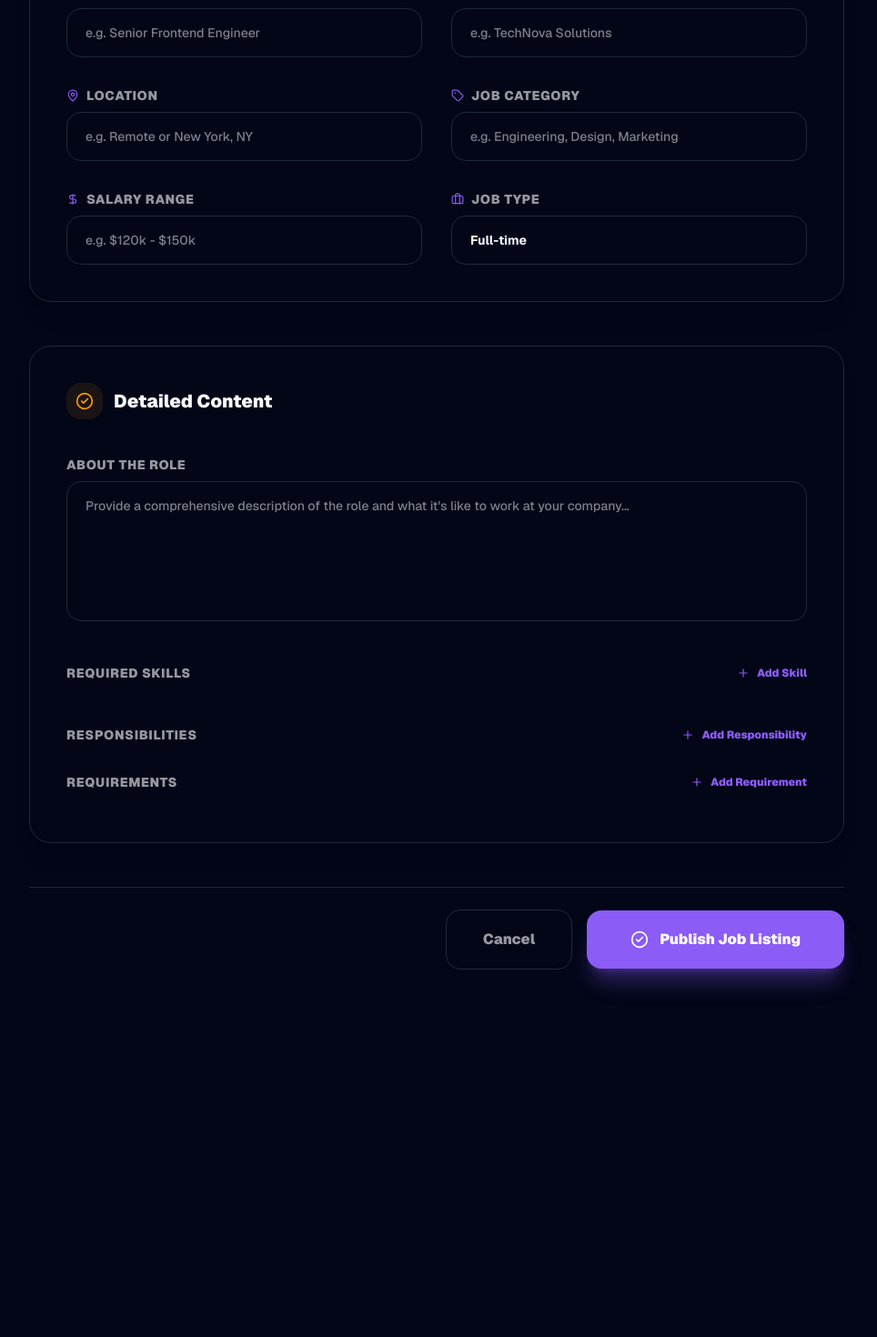
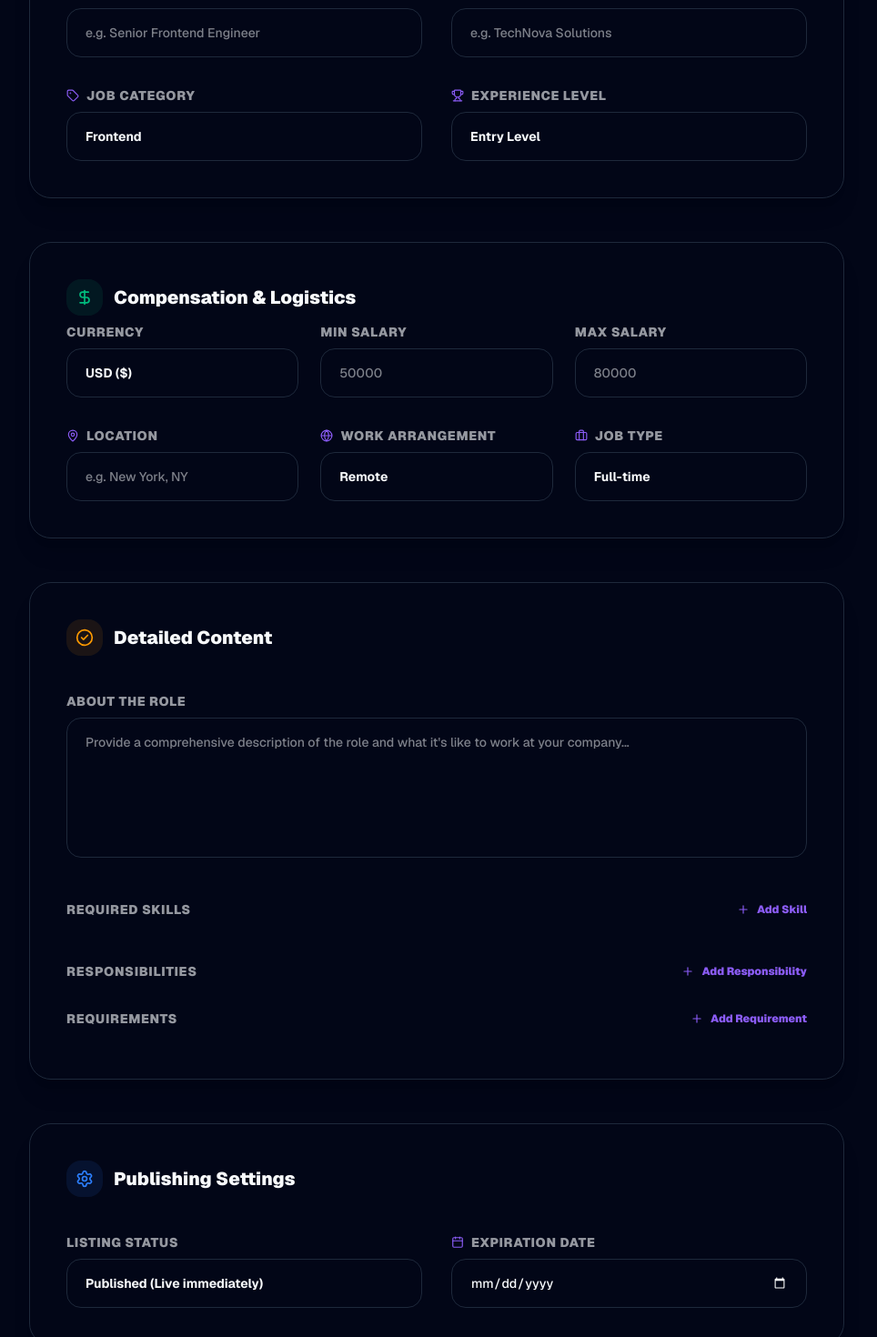
Before and after one commit to KasunLakma/fs-job-board-next-js-webapp, a Next.js app: page /recruiter-dashboard/jobs/new in a window 1280 px wide. Shown: the part 460-1930 px from the top of the page at 91% size, without its empty margins (160-1124 px from the left). Before the commit the page ends 1654 px from the top, so only its background shows below. Built offline with nearby package versions, Linux system fonts and the light colour scheme.

Commit message:
feat: implement job posting functionality with API route, schema validation, and interactive frontend form

```diff
--- a/app/api/jobs/route.ts
+++ b/app/api/jobs/route.ts
@@ -65,7 +65,9 @@ export async function POST(request: Request) {
       data: {
         ...validatedData,
         slug,
-        postedAt: "Just now", // Placeholder for display
+        postedAt: "Just now",
+        // Ensure expirationDate is a Date object if provided
+        expirationDate: validatedData.expirationDate ? new Date(validatedData.expirationDate) : null,
       },
     });
 
--- a/app/components/PostJobForm.tsx
+++ b/app/components/PostJobForm.tsx
@@ -15,7 +15,11 @@ import {
   CheckCircle2,
   AlertCircle,
   Loader2,
-  ChevronLeft
+  ChevronLeft,
+  Globe,
+  Calendar,
+  Settings,
+  Trophy
 } from "lucide-react";
 import { jobSchema, type JobInput } from "@/lib/validations/job";
 import Link from "next/link";
@@ -34,6 +38,10 @@ export default function PostJobForm() {
     resolver: zodResolver(jobSchema),
     defaultValues: {
       type: "Full-time",
+      workArrangement: "Remote",
+      category: "Frontend",
+      experienceLevel: "Entry Level",
+      currency: "USD",
       status: "Published",
       skills: [""],
       responsibilities: [""],
@@ -60,10 +68,21 @@ export default function PostJobForm() {
     setIsSubmitting(true);
     setError(null);
     try {
+      // Format salary string for legacy/display
+      const salaryDisplay = data.salaryMin && data.salaryMax
+        ? `${data.currency} ${data.salaryMin.toLocaleString()} - ${data.salaryMax.toLocaleString()}`
+        : "Competitive";
+
+      const submissionData = {
+        ...data,
+        salary: salaryDisplay,
+        expirationDate: data.expirationDate ? new Date(data.expirationDate).toISOString() : null,
+      };
+
       const response = await fetch("/api/jobs", {
         method: "POST",
         headers: { "Content-Type": "application/json" },
-        body: JSON.stringify(data),
+        body: JSON.stringify(submissionData),
       });
 
       if (!response.ok) {
@@ -112,7 +131,7 @@ export default function PostJobForm() {
             Post a <span className="text-primary">New Job</span>
           </h1>
           <p className="mt-4 text-lg text-foreground/60 max-w-2xl">
-            Fill in the details below to create a professional job listing. Your post will be visible to thousands of potential candidates.
+            Create a professional job listing. Applications will be managed directly through the recruiter dashboard.
           </p>
         </div>
 
@@ -149,28 +168,97 @@ export default function PostJobForm() {
               />
             </InputWrapper>
 
-            <InputWrapper label="Location" error={errors.location} icon={MapPin}>
+            <InputWrapper label="Job Category" error={errors.category} icon={Tag}>
+              <select
+                {...register("category")}
+                className="w-full rounded-2xl border border-border bg-background px-5 py-4 text-sm font-bold outline-none focus:ring-2 focus:ring-primary/20 focus:border-primary/50 transition-all appearance-none cursor-pointer"
+              >
+                <option value="Frontend">Frontend</option>
+                <option value="Backend">Backend</option>
+                <option value="Full Stack">Full Stack</option>
+                <option value="DevOps">DevOps</option>
+                <option value="Design">Design</option>
+                <option value="Marketing">Marketing</option>
+                <option value="Data Science">Data Science</option>
+                <option value="Mobile">Mobile</option>
+                <option value="Security">Security</option>
+                <option value="Other">Other</option>
+              </select>
+            </InputWrapper>
+
+            <InputWrapper label="Experience Level" error={errors.experienceLevel} icon={Trophy}>
+              <select
+                {...register("experienceLevel")}
+                className="w-full rounded-2xl border border-border bg-background px-5 py-4 text-sm font-bold outline-none focus:ring-2 focus:ring-primary/20 focus:border-primary/50 transition-all appearance-none cursor-pointer"
+              >
+                <option value="Entry Level">Entry Level</option>
+                <option value="Mid Level">Mid Level</option>
+                <option value="Senior">Senior</option>
+                <option value="Lead">Lead</option>
+              </select>
+            </InputWrapper>
+          </div>
+        </div>
+
+        {/* Section 2: Compensation & Logistics */}
+        <div className="p-8 sm:p-10 rounded-3xl bg-card border border-border shadow-xl space-y-8">
+          <div className="flex items-center gap-3 mb-2">
+            <div className="h-10 w-10 rounded-2xl bg-emerald-500/10 flex items-center justify-center text-emerald-500">
+              <DollarSign size={20} />
+            </div>
+            <h2 className="text-xl font-black text-foreground">Compensation & Logistics</h2>
+          </div>
+
+          <div className="grid grid-cols-1 md:grid-cols-3 gap-6">
+            <InputWrapper label="Currency" error={errors.currency}>
+              <select
+                {...register("currency")}
+                className="w-full rounded-2xl border border-border bg-background px-5 py-4 text-sm font-bold outline-none focus:ring-2 focus:ring-primary/20 focus:border-primary/50 transition-all appearance-none cursor-pointer"
+              >
+                <option value="USD">USD ($)</option>
+                <option value="EUR">EUR (€)</option>
+                <option value="GBP">GBP (£)</option>
+                <option value="JPY">JPY (¥)</option>
+              </select>
+            </InputWrapper>
+
+            <InputWrapper label="Min Salary" error={errors.salaryMin}>
               <input
-                {...register("location")}
-                placeholder="e.g. Remote or New York, NY"
+                type="number"
+                {...register("salaryMin")}
+                placeholder="50000"
                 className="w-full rounded-2xl border border-border bg-background px-5 py-4 text-sm font-medium outline-none focus:ring-2 focus:ring-primary/20 focus:border-primary/50 transition-all"
               />
             </InputWrapper>
 
-            <InputWrapper label="Job Category" error={errors.category} icon={Tag}>
+            <InputWrapper label="Max Salary" error={errors.salaryMax}>
               <input
-                {...register("category")}
-                placeholder="e.g. Engineering, Design, Marketing"
+                type="number"
+                {...register("salaryMax")}
+                placeholder="80000"
+                className="w-full rounded-2xl border border-border bg-background px-5 py-4 text-sm font-medium outline-none focus:ring-2 focus:ring-primary/20 focus:border-primary/50 transition-all"
+              />
+            </InputWrapper>
+          </div>
+
+          <div className="grid grid-cols-1 md:grid-cols-3 gap-6">
+            <InputWrapper label="Location" error={errors.location} icon={MapPin}>
+              <input
+                {...register("location")}
+                placeholder="e.g. New York, NY"
                 className="w-full rounded-2xl border border-border bg-background px-5 py-4 text-sm font-medium outline-none focus:ring-2 focus:ring-primary/20 focus:border-primary/50 transition-all"
               />
             </InputWrapper>
 
-            <InputWrapper label="Salary Range" error={errors.salary} icon={DollarSign}>
-              <input
-                {...register("salary")}
-                placeholder="e.g. $120k - $150k"
-                className="w-full rounded-2xl border border-border bg-background px-5 py-4 text-sm font-medium outline-none focus:ring-2 focus:ring-primary/20 focus:border-primary/50 transition-all"
-              />
+            <InputWrapper label="Work Arrangement" error={errors.workArrangement} icon={Globe}>
+              <select
+                {...register("workArrangement")}
+                className="w-full rounded-2xl border border-border bg-background px-5 py-4 text-sm font-bold outline-none focus:ring-2 focus:ring-primary/20 focus:border-primary/50 transition-all appearance-none cursor-pointer"
+              >
+                <option value="On-site">On-site</option>
+                <option value="Remote">Remote</option>
+                <option value="Hybrid">Hybrid</option>
+              </select>
             </InputWrapper>
 
             <InputWrapper label="Job Type" error={errors.type} icon={Briefcase}>
@@ -182,13 +270,12 @@ export default function PostJobForm() {
                 <option value="Part-time">Part-time</option>
                 <option value="Contract">Contract</option>
                 <option value="Internship">Internship</option>
-                <option value="Remote">Remote</option>
               </select>
             </InputWrapper>
           </div>
         </div>
 
-        {/* Section 2: Detailed Content */}
+        {/* Section 3: Detailed Content */}
         <div className="p-8 sm:p-10 rounded-3xl bg-card border border-border shadow-xl space-y-10">
           <div className="flex items-center gap-3">
             <div className="h-10 w-10 rounded-2xl bg-amber-500/10 flex items-center justify-center text-amber-500">
@@ -240,7 +327,6 @@ export default function PostJobForm() {
                   </div>
                 ))}
               </div>
-              {errors.skills && <p className="text-xs font-bold text-rose-500 mt-1">{errors.skills.message}</p>}
             </div>
 
             {/* Responsibilities */}
@@ -313,6 +399,36 @@ export default function PostJobForm() {
           </div>
         </div>
 
+        {/* Section 4: Publishing Settings */}
+        <div className="p-8 sm:p-10 rounded-3xl bg-card border border-border shadow-xl space-y-10">
+          <div className="flex items-center gap-3">
+            <div className="h-10 w-10 rounded-2xl bg-blue-500/10 flex items-center justify-center text-blue-500">
+              <Settings size={20} />
+            </div>
+            <h2 className="text-xl font-black text-foreground">Publishing Settings</h2>
+          </div>
+
+          <div className="grid grid-cols-1 md:grid-cols-2 gap-8">
+            <InputWrapper label="Listing Status" error={errors.status}>
+              <select
+                {...register("status")}
+                className="w-full rounded-2xl border border-border bg-background px-5 py-4 text-sm font-bold outline-none focus:ring-2 focus:ring-primary/20 focus:border-primary/50 transition-all appearance-none cursor-pointer"
+              >
+                <option value="Published">Published (Live immediately)</option>
+                <option value="Draft">Draft (Save for later)</option>
+              </select>
+            </InputWrapper>
+
+            <InputWrapper label="Expiration Date" error={errors.expirationDate} icon={Calendar}>
+              <input
+                type="date"
+                {...register("expirationDate")}
+                className="w-full rounded-2xl border border-border bg-background px-5 py-4 text-sm font-medium outline-none focus:ring-2 focus:ring-primary/20 focus:border-primary/50 transition-all"
+              />
+            </InputWrapper>
+          </div>
+        </div>
+
         {/* Footer Actions */}
         <div className="flex items-center justify-end gap-4 pt-6 border-t border-border">
           <Link
--- a/lib/validations/job.ts
+++ b/lib/validations/job.ts
@@ -4,10 +4,24 @@ export const jobSchema = z.object({
   title: z.string().min(5, "Title must be at least 5 characters").max(100),
   company: z.string().min(2, "Company name is required").max(100),
   location: z.string().min(2, "Location is required").max(100),
-  type: z.enum(["Full-time", "Part-time", "Contract", "Internship", "Remote"]),
-  category: z.string().min(2, "Category is required"),
-  salary: z.string().min(2, "Salary information is required"),
+
+  type: z.enum(["Full-time", "Part-time", "Contract", "Internship"]),
+  workArrangement: z.enum(["On-site", "Remote", "Hybrid"]),
+  category: z.enum(["Frontend", "Backend", "Full Stack", "DevOps", "Design", "Marketing", "Data Science", "Mobile", "Security", "Other"]),
+  experienceLevel: z.enum(["Entry Level", "Mid Level", "Senior", "Lead"]),
+
+  // Compensation
+  salaryMin: z.coerce.number().min(0, "Salary must be a positive number").optional(),
+  salaryMax: z.coerce.number().min(0, "Salary must be a positive number").optional(),
+  currency: z.string().default("USD"),
+  salary: z.string().optional(), // Legacy support or display string
+
+  // Listing Details
+  expirationDate: z.string().optional().refine((val) => !val || new Date(val) > new Date(), {
+    message: "Expiration date must be in the future",
+  }),
   status: z.enum(["Published", "Draft", "Closed"]).default("Published"),
+
   description: z.string().min(50, "Description must be at least 50 characters"),
   skills: z.array(z.string()).min(1, "At least one skill is required"),
   responsibilities: z.array(z.string()).min(1, "At least one responsibility is required"),
```
Also changed, not shown: 1 other file (tests, documents, lock files or other folders). Lines whose indentation alone changed are shown as unchanged.
